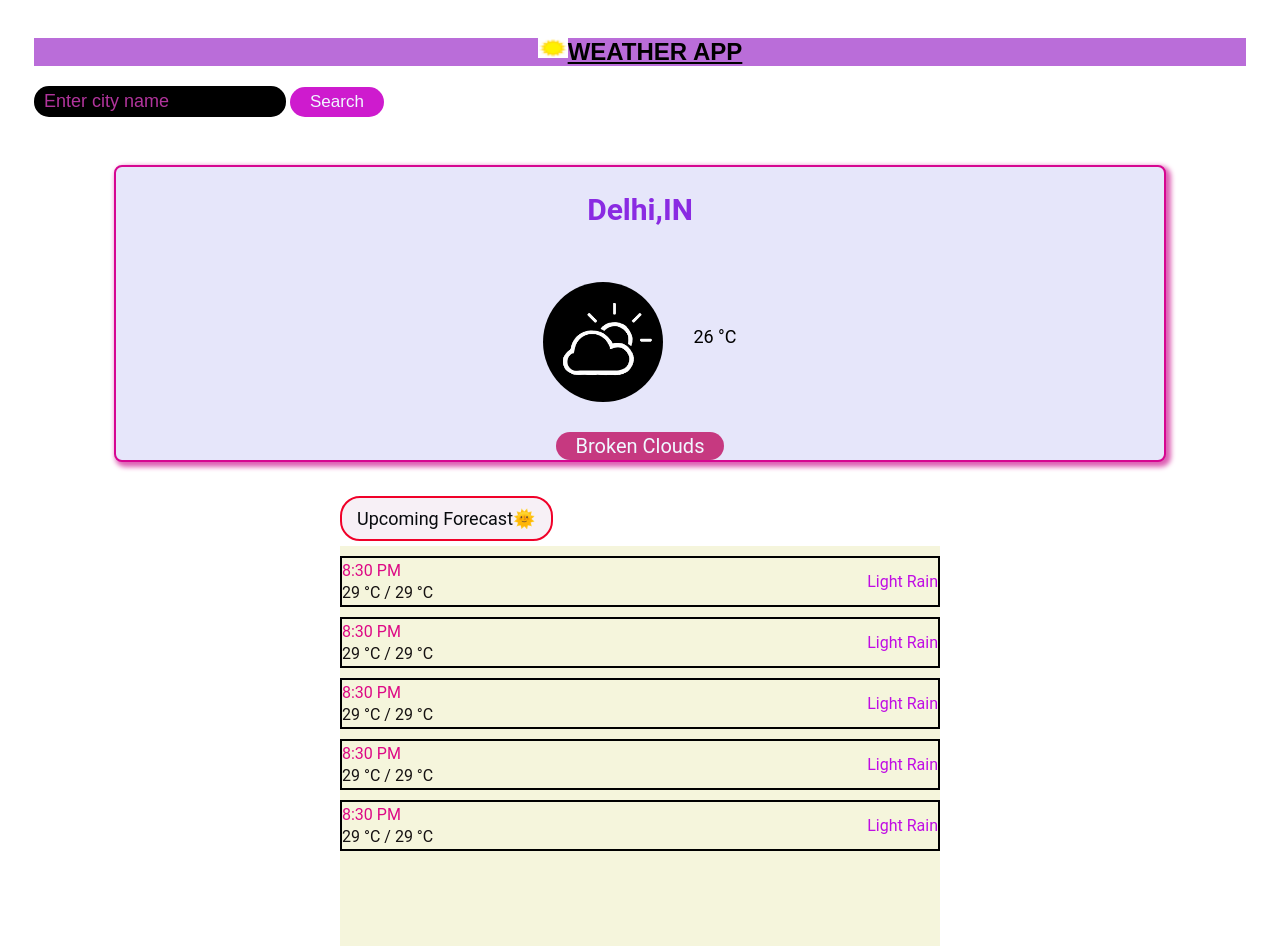
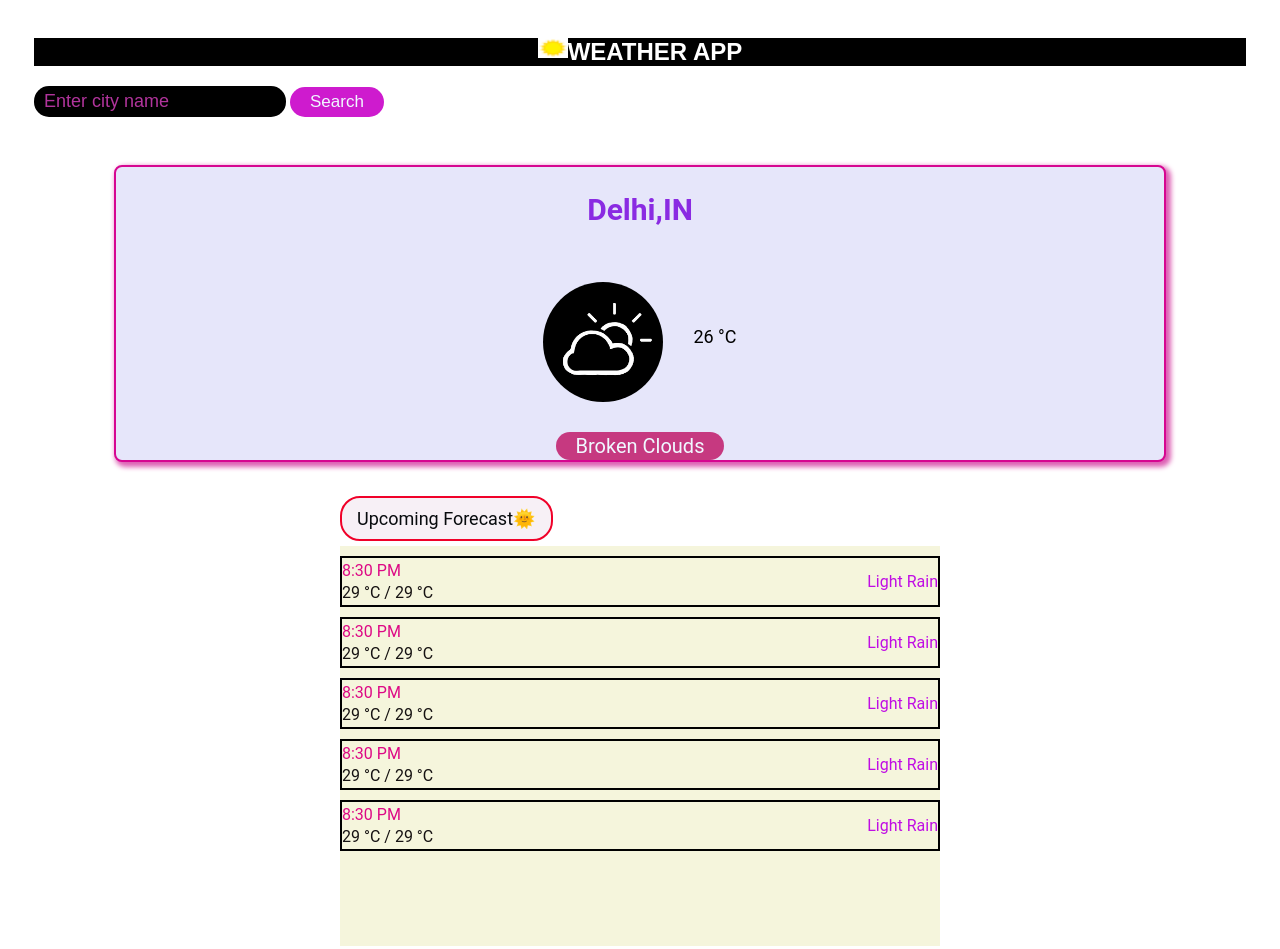
Before and after one commit to AradhanaSinghh/weather, a plain HTML site: page index.html in a window 1280 px wide. Shown: the top 949 px of the page. Drawn offline with nearby package versions, Linux system fonts and the light colour scheme.

Commit message:
Update style.css

```diff
--- a/style.css
+++ b/style.css
@@ -11,7 +11,7 @@ html{
 h1{
   display: flex;
     justify-content: center;
-    background-color: rgba(172, 78, 209, 0.822);
+    background-color: black;
 
 }
 header::before{
@@ -38,8 +38,7 @@ body{
 }
 
 .header h1{
-    color: rgb(0, 0, 0);
-    text-decoration: underline;
+    color: white;
     font-family: sans-serif;
 }
 #input{
```
